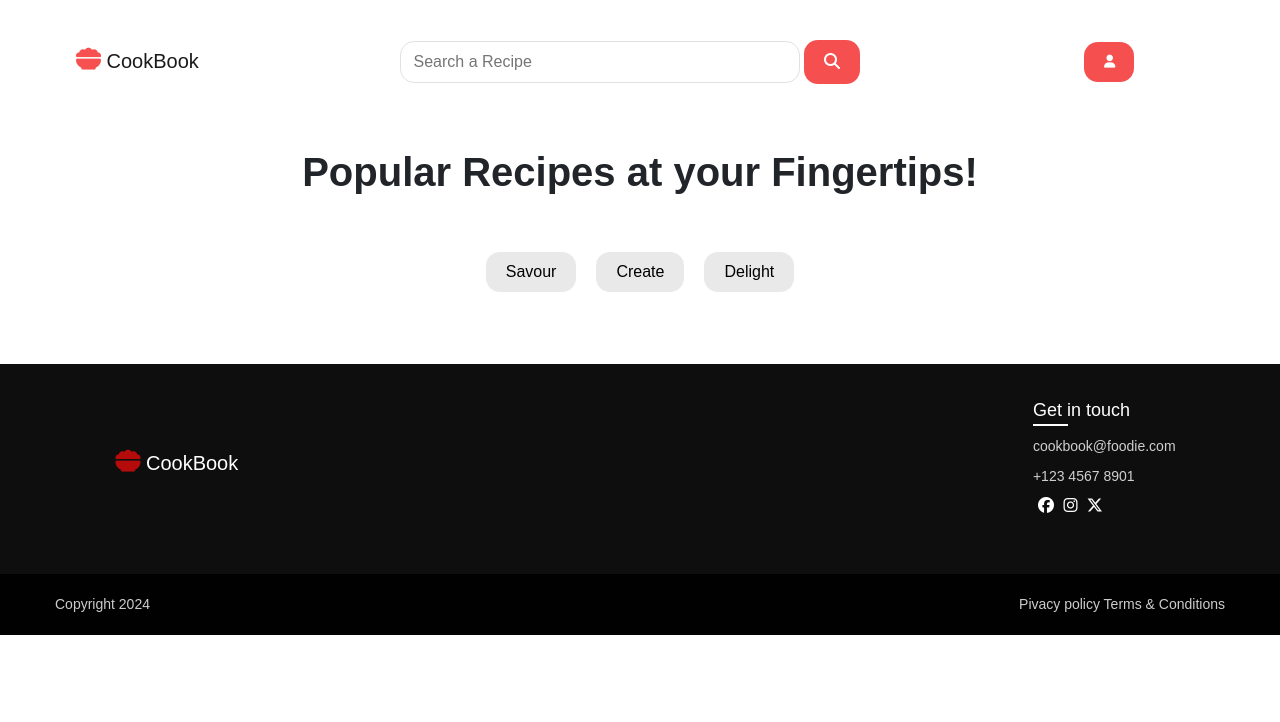
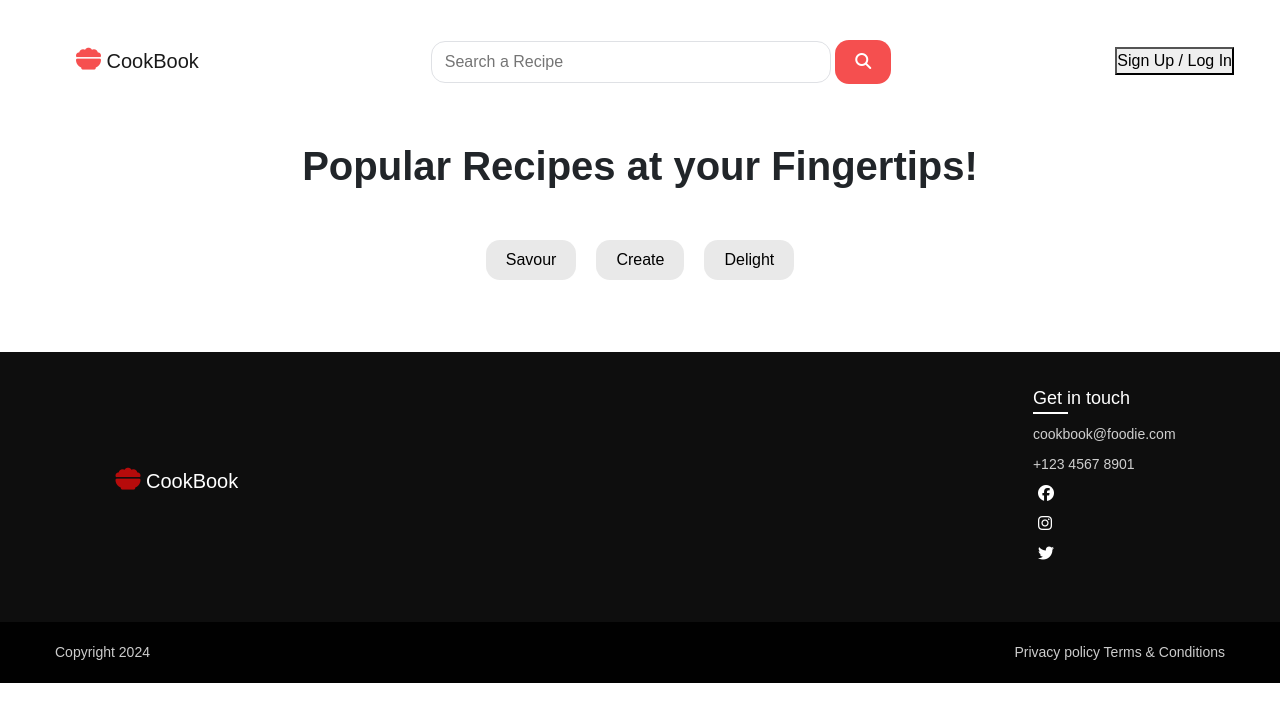
Before and after one commit to sanyab03/Recipe-Finder, a plain HTML site: page index.html in a window 1280 px wide. Drawn offline with nearby package versions, Linux system fonts and the light colour scheme.

Commit message:
Update index.html

```diff
--- a/index.html
+++ b/index.html
@@ -22,10 +22,10 @@
         <input type="text" placeholder="Search a Recipe" class="searchBox"/>
         <button type="button" class="search"><i class="fa-solid fa-magnifying-glass"></i></button>
       </form>
-      <button class="profile"><i class="fa-solid fa-user"></i></button>
+      <button class="login">Sign Up / Log In</button>
     </div>
   </nav>
-  <h class="heading">Popular Recipes at your Fingertips!</h>
+  <h1 class="heading">Popular Recipes at your Fingertips!</h1>
   <div class="category-container">
     <button class="category">Savour</button>
     <button class="category">Create</button>
@@ -45,30 +45,27 @@
       <div class="top">
         <a class="navbar-brand" href="#"><i class="fa-solid fa-bowl-food"></i> CookBook</a>
         <div class="link-boxes">
-
           <ul class="box">
             <li class="link_name">Get in touch</li>
             <li><a href="#">cookbook@foodie.com</a></li>
             <li><a href="#">+123 4567 8901</a></li>
-                <i class="fa-brands fa-facebook"></i>
-                <i class="fa-brands fa-instagram"></i>
-                <i class="fa-brands fa-x-twitter"></i>
+            <li><i class="fab fa-facebook"></i></li>
+            <li><i class="fab fa-instagram"></i></li>
+            <li><i class="fab fa-twitter"></i></li>
           </ul>
         </div>
       </div>
-
     </div>
     <div class="bottom-details">
       <div class="bottom_text">
         <span class="copyright_text">Copyright 2024</span>
         <span class="policy_terms">
-            <a href="#">Pivacy policy</a>
+          <a href="#">Privacy policy</a>
           <a href="#">Terms & Conditions</a>
         </span>
       </div>
     </div>
   </footer>
   <script src="script.js"></script>
-
 </body>
 </html>
```
Lines whose indentation alone changed are shown as unchanged.
